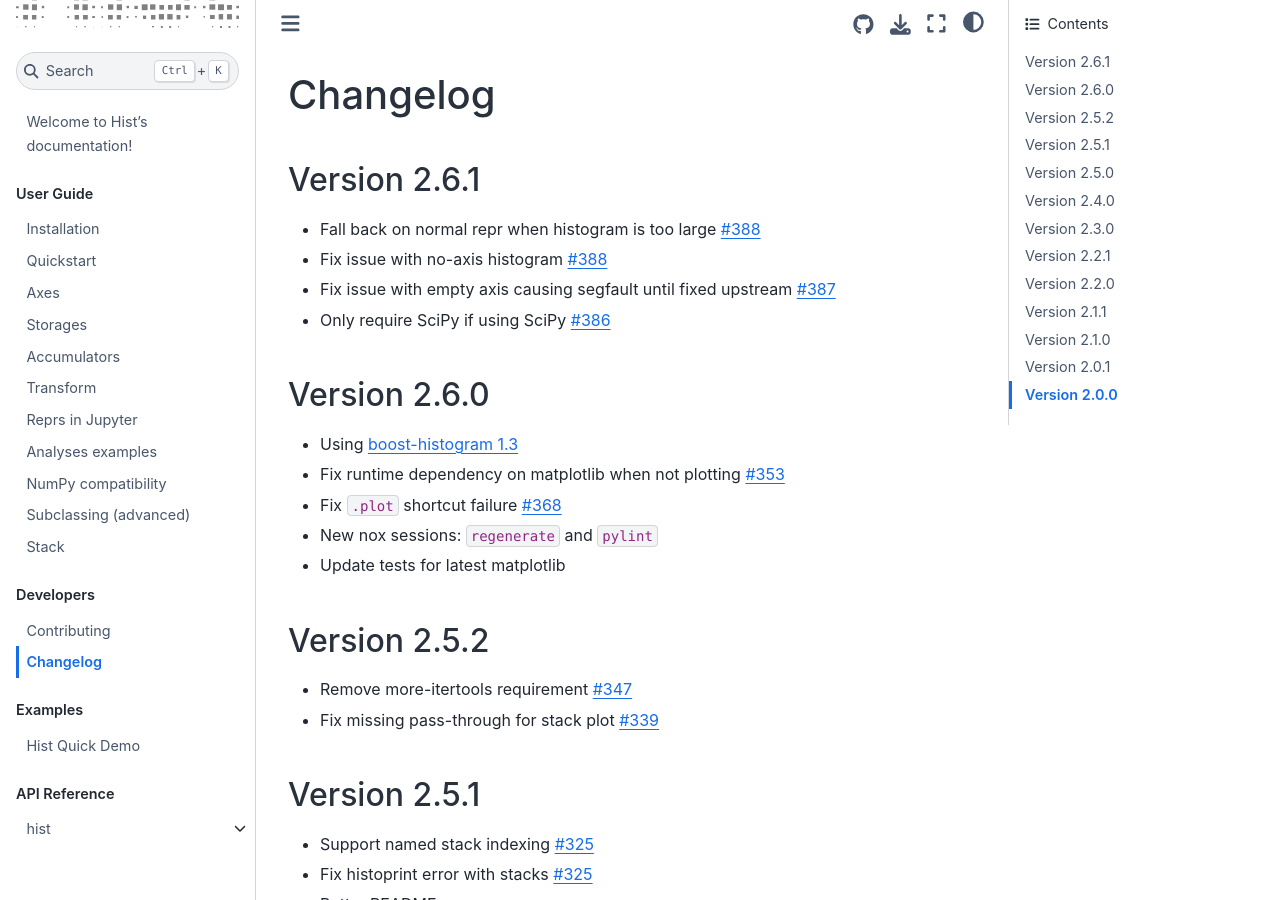
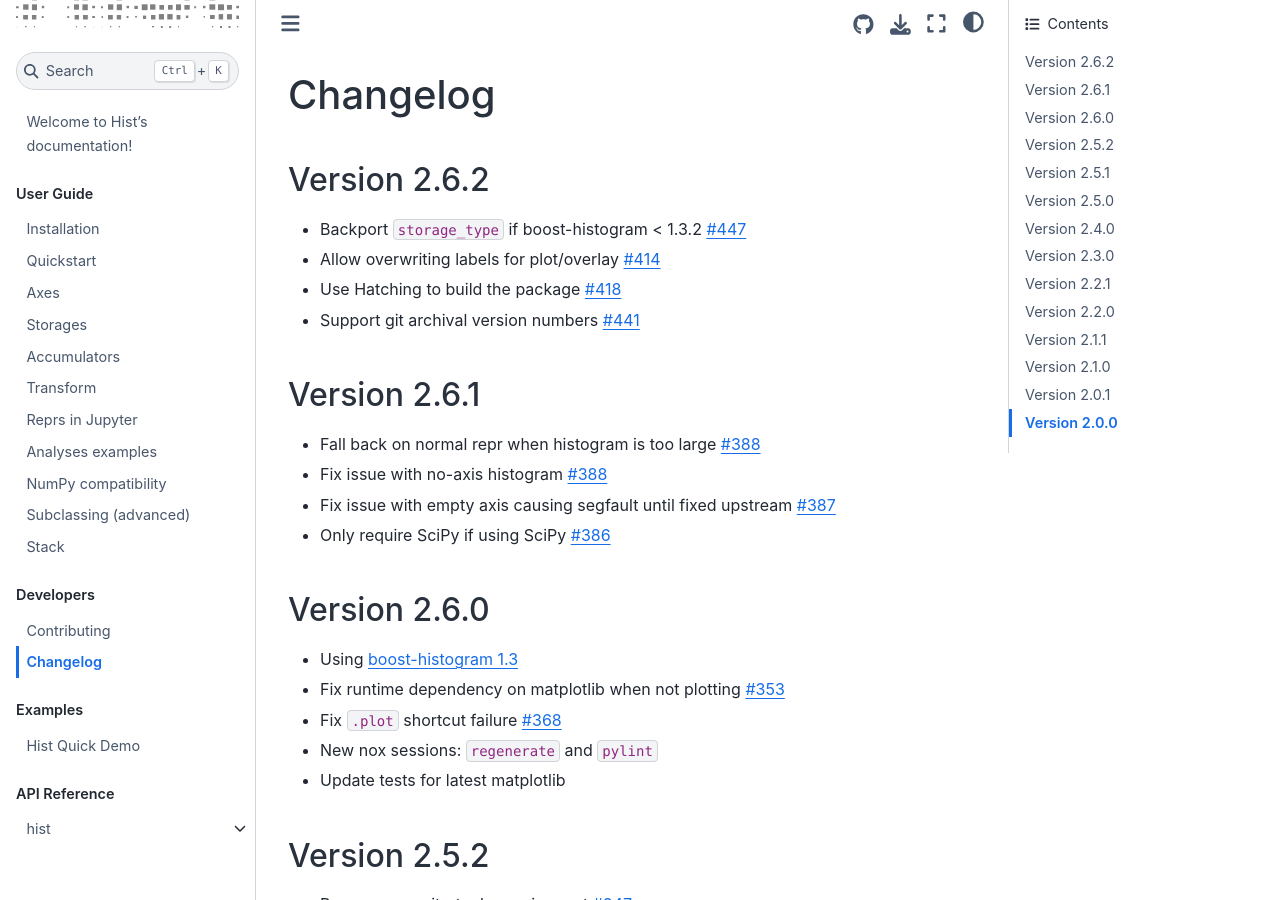
Before and after one commit to scikit-hep/hist, a Sphinx documentation site: the page built from docs/changelog.md, in a window 1280 px wide and 900 px high. Built offline with Sphinx 7.4.7 and the Sphinx Book theme 1.1.4, drawn with Linux system fonts in a browser that asks for light colours; pages that are not in the unit, such as notebooks, are missing from menus.

```diff
--- a/docs/changelog.md
+++ b/docs/changelog.md
@@ -1,4 +1,16 @@
 # Changelog
+
+## Version 2.6.2
+
+* Backport `storage_type` if boost-histogram < 1.3.2
+  [#447](https://github.com/scikit-hep/hist/pull/447)
+* Allow overwriting labels for plot/overlay
+  [#414](https://github.com/scikit-hep/hist/pull/414)
+* Use Hatching to build the package
+  [#418](https://github.com/scikit-hep/hist/pull/414)
+* Support git archival version numbers
+  [#441](https://github.com/scikit-hep/hist/pull/441)
+
 
 ## Version 2.6.1
 
```
Also changed, not shown: 1 other file.
